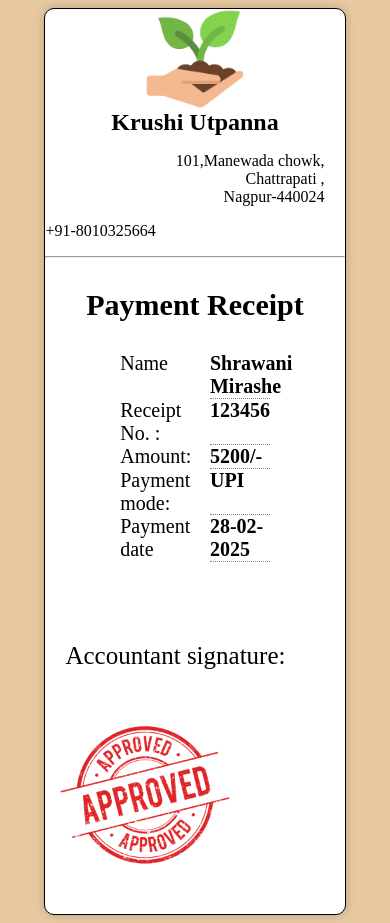
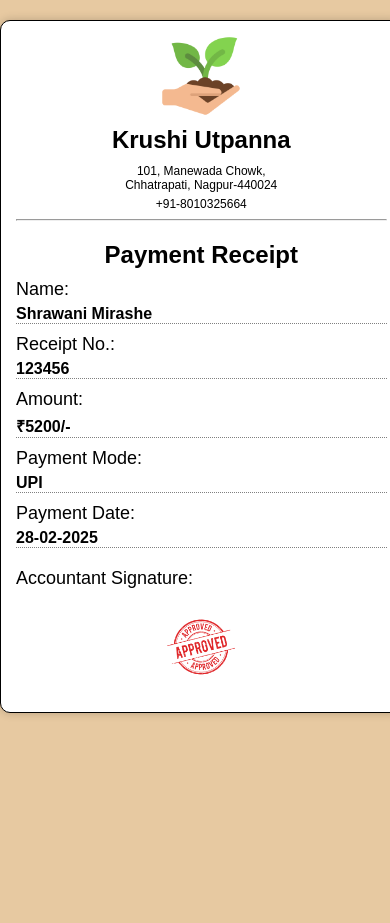
Before and after one commit to Shrawani290/Receipt, a plain HTML site: page index.html in a window 390 px wide. After the commit the page ends 844 px from the top, so only its background shows below. Drawn offline with Linux system fonts and the light colour scheme.

Commit message:
added media query

```diff
--- a/index.html
+++ b/index.html
@@ -5,140 +5,164 @@
     <meta name="viewport" content="width=device-width, initial-scale=1.0">
     <title>Receipt</title>
     <style>
+        body {
+            background-color: rgb(231, 201, 161);
+            font-family: Arial, sans-serif;
+            margin: 0;
+            padding: 0;
+        }
 
-        body{
-            background-color: rgb(231, 201, 161);
+        .receipt-container {
+            width: 80%;
+            max-width: 600px;
+            border: 1px solid black;
+            margin: 20px auto;
+            background-color: #fff;
+            border-radius: 10px;
+            box-shadow: 0 0 10px rgba(0, 0, 0, 0.2);
+            padding: 20px;
+        }
 
-
-        }
-        .brand-logo{
-            width: 100px;
+        .brand-logo {
+            width: 80px;
             display: block;
             margin: 0 auto;
         }
-        .brand-title{
+
+        .brand-title, .receipt-title {
             text-align: center;
-            font-size: 1.5rem;
-            margin: 0 auto;
+            font-size: 1.8rem;
+            margin: 10px 0;
         }
 
-        .receipt-container{
-            width: 80%;
-            border: 1px solid black;
-            margin: 0 auto;
-            background-color: #fff;
-            border-radius: 10px;
-            box-shadow: 0 0 10px rgba(0,0,0,0.2);
-            /* height: 500px; */
+        .brand-address, .brand-mobile {
+            text-align: center;
+            font-size: 14px;
+            margin: 5px 0;
         }
 
-        .brand-address{
-            text-align: right;
-            margin-right: 20px;
-
+        .receipt-body {
+            margin-top: 20px;
         }
 
-        .receipt-body{
-            position: relative;
+        .receipt-detail {
+            display: flex;
+            justify-content: space-between;
+            font-size: 18px;
+            margin-bottom: 10px;
         }
-        .receipt-title{
-            text-align: center;
-            font-size: 30px;
-            margin: 30 0;
+
+        .receipt-detailvalue {
+            border-bottom: 0.5px dotted grey;
+            font-weight: bold;
+            width: 40%;
+            text-align: right;
         }
-        .receipt-detail{
-            display: flex;
-            justify-content: center;
+
+        .receipt-detailkey {
+            width: 50%;
+            text-align: left;
+        }
+
+        .acc-sign {
+            text-align: left;
+            margin-top: 40px;
             font-size: 20px;
         }
-        .receipt-detailvalue{
-            border-bottom: 0.5px dotted grey;
-            font-weight: bold;
-            width: 20%;
+
+        .stamp {
+            height: 100px;
+            width: 100px;
+            display: block;
+            margin: 10px auto;
         }
 
-        .receipt-detailkey{
-            width: 30%;
+        /* Media Query for Mobile Devices */
+        @media screen and (max-width: 480px) {
+            .receipt-container {
+                width: 95%;
+                padding: 15px;
             }
 
-        .acc-sign{
-            text-align: left;
-            margin-top: 80px;
-            margin-left: 20px;
-            font-size: 25px;
+            .brand-title, .receipt-title {
+                font-size: 1.5rem;
             }
 
-         .stamp{
-            height: 200px;
-            width: 200px;
-            /* position: absolute; */
-            margin-left: 50;
-            margin-bottom: 15px;
+            .brand-address, .brand-mobile {
+                font-size: 12px;
+            }
+
+            .receipt-detail {
+                flex-direction: column;
+                text-align: left;
+            }
+
+            .receipt-detailkey, .receipt-detailvalue {
+                width: 100%;
+                text-align: left;
+            }
+
+            .receipt-detailvalue {
+                font-size: 16px;
+                margin-top: 5px;
+            }
+
+            .stamp {
+                height: 80px;
+                width: 80px;
+            }
+
+            .acc-sign {
+                font-size: 18px;
+                margin-top: 20px;
+            }
         }
     </style>
 </head>
 <body>
+
     <div class="receipt-container">
         <div class="receipt-header">
             <img src="plant.png" class="brand-logo"/>
             <h2 class="brand-title">Krushi Utpanna</h2>
-<p class="brand-address"> 101,Manewada chowk,<br> Chattrapati ,<br> Nagpur-440024</p>
+            <p class="brand-address"> 101, Manewada Chowk,<br> Chhatrapati, Nagpur-440024</p>
             <p class="brand-mobile">+91-8010325664</p>
         </div>
         <hr>
 
         <div class="receipt-body">
+            <h3 class="receipt-title">Payment Receipt</h3>
 
-        <h3 class="receipt-title">Payment Receipt</h3>
-        <div>
             <div class="receipt-detail">
-                <div class="receipt-detailkey"> Name</div>
-                <div class="receipt-detailvalue">
-                Shrawani Mirashe
+                <div class="receipt-detailkey">Name:</div>
+                <div class="receipt-detailvalue">Shrawani Mirashe</div>
             </div>
+
+            <div class="receipt-detail">
+                <div class="receipt-detailkey">Receipt No.:</div>
+                <div class="receipt-detailvalue">123456</div>
             </div>
+
             <div class="receipt-detail">
-            <div class="receipt-detailkey"> Receipt No. :</div>
-            <div class="receipt-detailvalue">
-                123456
+                <div class="receipt-detailkey">Amount:</div>
+                <div class="receipt-detailvalue">₹5200/-</div>
             </div>
+
+            <div class="receipt-detail">
+                <div class="receipt-detailkey">Payment Mode:</div>
+                <div class="receipt-detailvalue">UPI</div>
+            </div>
+
+            <div class="receipt-detail">
+                <div class="receipt-detailkey">Payment Date:</div>
+                <div class="receipt-detailvalue">28-02-2025</div>
             </div>
         </div>
 
-  <div class="receipt-detail">
-    <div class="receipt-detailkey"> Amount:</div>
-    <div class="receipt-detailvalue">
-      5200/-
-    </div>
-</div>
-</div>
-
-<div class="receipt-detail">
-    <div class="receipt-detailkey"> Payment mode:</div>
-    <div class="receipt-detailvalue">
-      UPI
-    </div>
-</div>
-
-<div class="receipt-detail">
-    <div class="receipt-detailkey"> Payment date</div>
-    <div class="receipt-detailvalue">
-      28-02-2025
-    </div>
-
-
+        <p class="acc-sign">Accountant Signature:</p>
+        <img src="stamp.png" class="stamp"/>
 
     </div>
 
-<p class="acc-sign">
-    Accountant signature:
-</p>
-<img src="stamp.png" class="stamp"/>
-
-<div class="receipt-footer">
-
-</div>
-
-</div>
 </body>
 </html>
```
Lines whose indentation alone changed are shown as unchanged.
